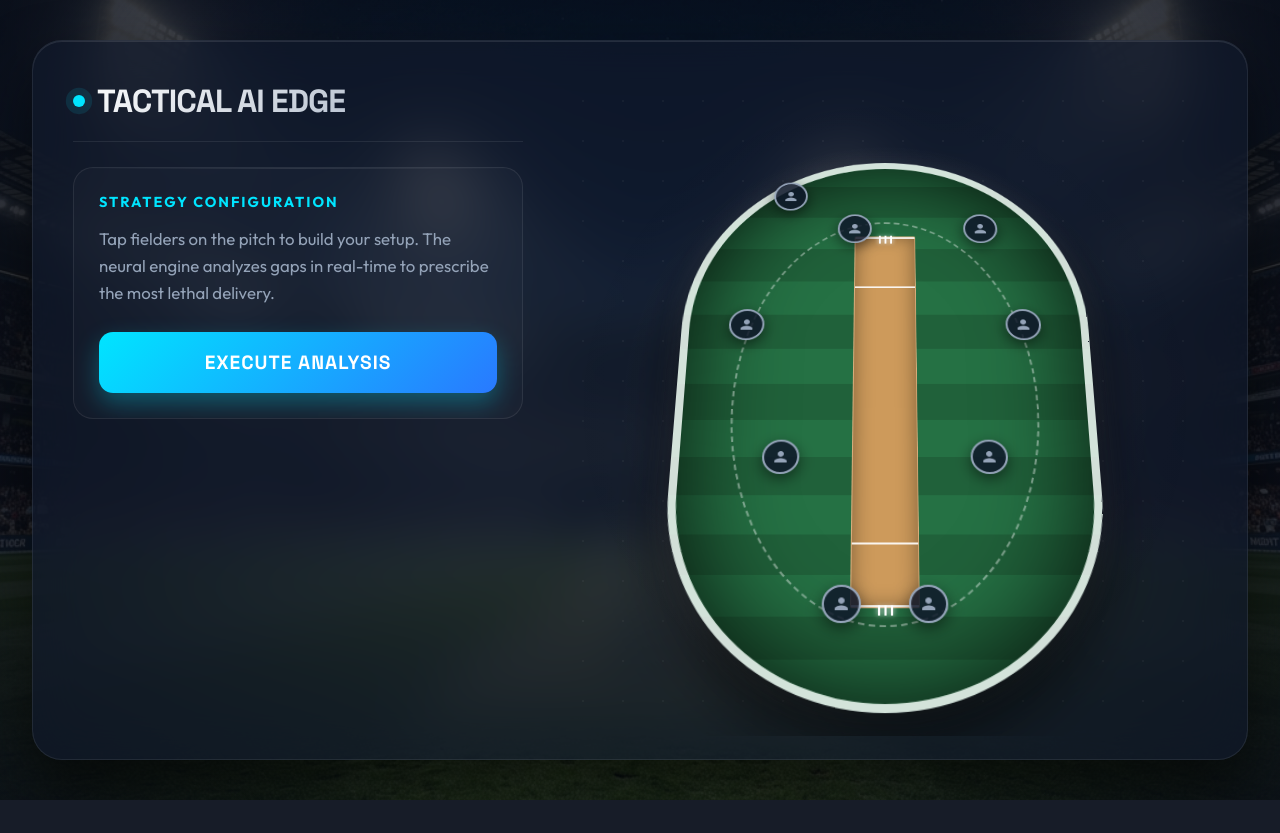
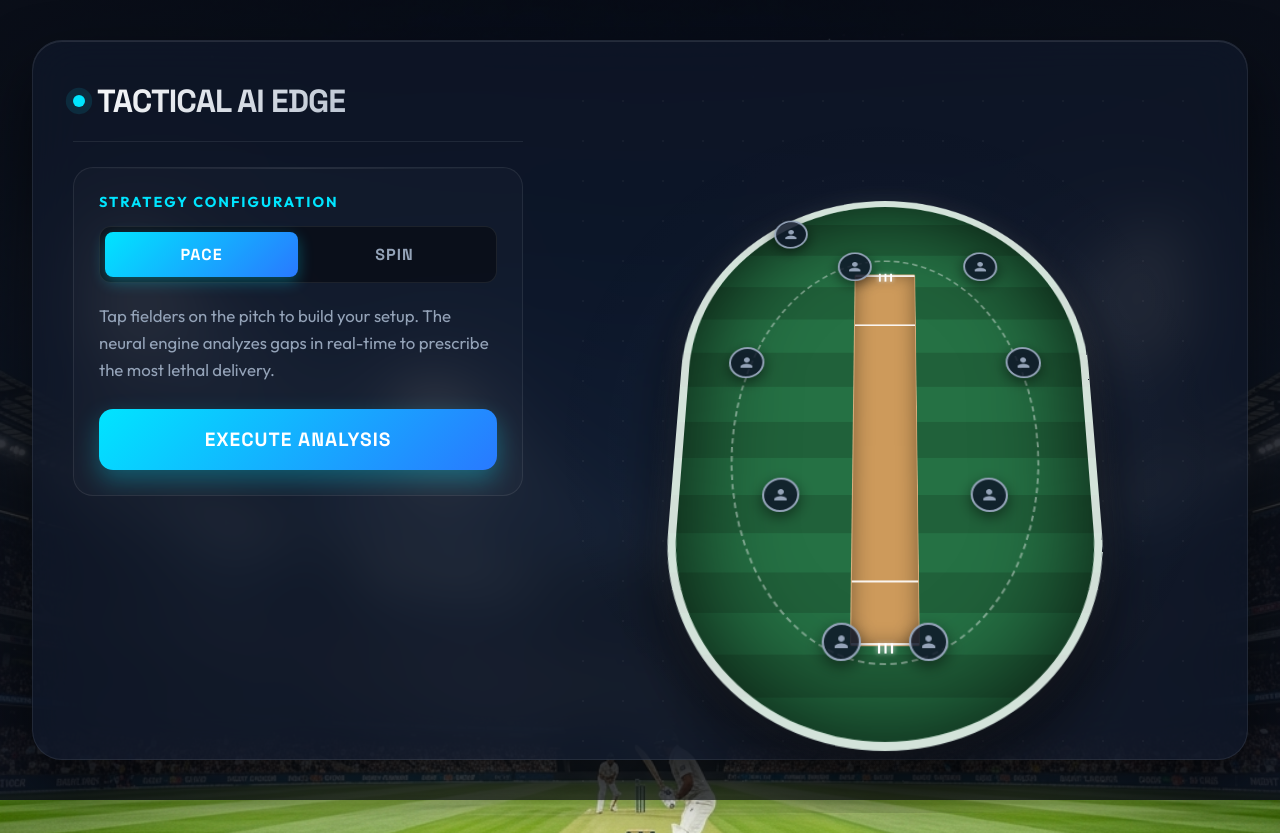
Before and after one commit to LokeshSivarathri/GDG-Vijaywada, a Flask app: page / in a window 1280 px wide. Before the commit the page ends 800 px from the top, so only its background shows below. Run offline with Flask 3, Linux system fonts and the light colour scheme.

Commit message:
Update ML model, agent, and web UI to support both Spin and Pace bowler predictions

```diff
--- a/app.py
+++ b/app.py
@@ -11,20 +11,34 @@
 def predict():
     data = request.json
     field_setup = data.get('field_setup', {})
-    prediction = predict_best_ball(field_setup)
+    bowler_type = data.get('bowler_type', 'pace')
+    prediction = predict_best_ball(field_setup, bowler_type=bowler_type)
 
     # Reasonings based on ml_model.py heuristics
     reasoning = ""
-    if prediction == 'Outswinger':
-        reasoning = "With a Slip and Point in place, an outswinger tempts the batsman to play away from the body, increasing the chance of an outside edge to the slip or a catch at point."
-    elif prediction == 'Bouncer':
-        reasoning = "Fine Leg and Square Leg are perfectly positioned for a hook or pull shot. A well-directed bouncer can surprise the batsman and result in a top edge caught in the deep."
-    elif prediction == 'Inswinger':
-        reasoning = "Mid Wicket and Mid On are ready to intercept flick or drive shots. An inswinger aimed at the stumps cramps the batsman for room, increasing chances for LBW or bowled."
-    elif prediction == 'Slower Ball':
-        reasoning = "Cover and Mid Off are present to catch the ball if it is driven early. A slower ball deceives the batsman's timing, often resulting in a catch in the cover region."
-    else:
-        reasoning = "This field setup is quite balanced. A solid 'Good Length' ball hitting the top of off-stump remains the most consistent wicket-taking delivery."
+
+    if bowler_type == 'pace':
+        if prediction == 'Outswinger':
+            reasoning = "With a Slip and Point in place, an outswinger tempts the batsman to play away from the body, increasing the chance of an outside edge to the slip or a catch at point."
+        elif prediction == 'Bouncer':
+            reasoning = "Fine Leg and Square Leg are perfectly positioned for a hook or pull shot. A well-directed bouncer can surprise the batsman and result in a top edge caught in the deep."
+        elif prediction == 'Inswinger':
+            reasoning = "Mid Wicket and Mid On are ready to intercept flick or drive shots. An inswinger aimed at the stumps cramps the batsman for room, increasing chances for LBW or bowled."
+        elif prediction == 'Slower Ball':
+            reasoning = "Cover and Mid Off are present to catch the ball if it is driven early. A slower ball deceives the batsman's timing, often resulting in a catch in the cover region."
+        else:
+            reasoning = "This field setup is quite balanced. A solid 'Good Length' ball hitting the top of off-stump remains the most consistent wicket-taking delivery."
+    else: # Spin
+        if prediction == 'Leg Break':
+            reasoning = "With a Slip and Point, a leg break turning away from the right-hander perfectly invites an outside edge or a cut straight to point."
+        elif prediction == 'Googly':
+            reasoning = "Mid Wicket and Square Leg are in place. A googly turning back into the right-hander will tempt them to play across the line, risking a catch in the leg side."
+        elif prediction == 'Flighted Delivery':
+            reasoning = "Cover and Mid Off are waiting for the drive. Tossing it up and giving it flight deceives the batsman in the air, creating a catching opportunity."
+        elif prediction == 'Arm Ball':
+            reasoning = "With Fine Leg and Third Man set, an arm ball that skids straight on can cramp the batsman for room and catch them off guard, potentially leading to a bowled or LBW."
+        else:
+            reasoning = "A standard off-break hitting the good length area provides a solid mix of economy and wicket-taking threat with this balanced field."
 
     return jsonify({
         'prediction': prediction,
@@ -32,4 +46,4 @@
     })
 
 if __name__ == '__main__':
-    app.run(debug=True, port=5000)
+    app.run(debug=True, port=5001)
--- a/cricket_agent/ml_model.py
+++ b/cricket_agent/ml_model.py
@@ -12,7 +12,7 @@
 def generate_synthetic_data(num_samples=1000):
     np.random.seed(42)
 
-    # 9 fielding positions
+    # 9 fielding positions + Bowler Type
     data = {
         'Slip': np.random.randint(0, 2, num_samples),
         'Third Man': np.random.randint(0, 2, num_samples),
@@ -23,25 +23,36 @@
         'Mid Wicket': np.random.randint(0, 2, num_samples),
         'Square Leg': np.random.randint(0, 2, num_samples),
         'Fine Leg': np.random.randint(0, 2, num_samples),
+        'Bowler_Type': np.random.randint(0, 2, num_samples), # 0 for Pace, 1 for Spin
     }
 
     df = pd.DataFrame(data)
 
-    # Logic to determine best ball based on field
+    # Logic to determine best ball based on field and bowler type
     targets = []
     for _, row in df.iterrows():
-        # Heuristics for synthetic data based on cricket logic for Pace Bowlers
-        if row['Slip'] == 1 and row['Point'] == 1:
-            targets.append('Outswinger') # Try to get caught behind or in slips/point
-        elif row['Fine Leg'] == 1 and row['Square Leg'] == 1:
-            targets.append('Bouncer') # Trap for the hook/pull shot
-        elif row['Mid Wicket'] == 1 and row['Mid On'] == 1:
-            targets.append('Inswinger') # Attack stumps, cramp room
-        elif row['Mid Off'] == 1 and row['Cover'] == 1:
-            targets.append('Slower Ball') # Tempting drive
-        else:
-            # Default or balanced
-            targets.append('Good Length') # Standard wicket-taking delivery
+        if row['Bowler_Type'] == 0: # Pace
+            if row['Slip'] == 1 and row['Point'] == 1:
+                targets.append('Outswinger') # Try to get caught behind or in slips/point
+            elif row['Fine Leg'] == 1 and row['Square Leg'] == 1:
+                targets.append('Bouncer') # Trap for the hook/pull shot
+            elif row['Mid Wicket'] == 1 and row['Mid On'] == 1:
+                targets.append('Inswinger') # Attack stumps, cramp room
+            elif row['Mid Off'] == 1 and row['Cover'] == 1:
+                targets.append('Slower Ball') # Tempting drive
+            else:
+                targets.append('Good Length') # Standard wicket-taking delivery
+        else: # Spin
+            if row['Slip'] == 1 and row['Point'] == 1:
+                targets.append('Leg Break') # Turning away, inviting the outside edge
+            elif row['Mid Wicket'] == 1 and row['Square Leg'] == 1:
+                targets.append('Googly') # Surprise variation turning in
+            elif row['Mid Off'] == 1 and row['Cover'] == 1:
+                targets.append('Flighted Delivery') # Tempting the batsman to step out
+            elif row['Fine Leg'] == 1 and row['Third Man'] == 1:
+                targets.append('Arm Ball') # Skidding straight, cramping for room
+            else:
+                targets.append('Off Break') # Standard spin delivery
 
     df['Target'] = targets
     return df
@@ -76,9 +87,10 @@
 
     print(f"Model saved to {MODEL_PATH}")
 
-def predict_best_ball(field_setup):
+def predict_best_ball(field_setup, bowler_type='pace'):
     """
     field_setup: dict of fielder positions, e.g., {'Slip': 1, 'Point': 1, ...}
+    bowler_type: string, either 'pace' or 'spin'
     Returns predicted ball type.
     """
     if not os.path.exists(MODEL_PATH):
@@ -90,12 +102,14 @@
         le = pickle.load(f)
 
     # Default positions to 0 if not provided
-    features = ['Slip', 'Third Man', 'Point', 'Cover', 'Mid Off', 'Mid On', 'Mid Wicket', 'Square Leg', 'Fine Leg']
+    features = ['Slip', 'Third Man', 'Point', 'Cover', 'Mid Off', 'Mid On', 'Mid Wicket', 'Square Leg', 'Fine Leg', 'Bowler_Type']
     input_data = {f: 0 for f in features}
 
     for k, v in field_setup.items():
         if k in input_data:
             input_data[k] = v
+
+    input_data['Bowler_Type'] = 1 if bowler_type.lower() == 'spin' else 0
 
     df_input = pd.DataFrame([input_data])
     prediction_encoded = model.predict(df_input)
--- a/templates/index.html
+++ b/templates/index.html
@@ -175,6 +175,41 @@
 
         .btn-predict:active {
             transform: translateY(1px);
+        }
+
+        /* Bowler Toggle */
+        .bowler-toggle {
+            display: flex;
+            background: rgba(0,0,0,0.4);
+            padding: 5px;
+            border-radius: 12px;
+            margin-bottom: 20px;
+            border: 1px solid var(--glass-border);
+        }
+
+        .bowler-option {
+            flex: 1;
+            text-align: center;
+            padding: 12px;
+            cursor: pointer;
+            border-radius: 8px;
+            font-family: 'Space Grotesk', sans-serif;
+            font-weight: 700;
+            font-size: 1rem;
+            color: var(--text-muted);
+            transition: all 0.3s ease;
+            text-transform: uppercase;
+            letter-spacing: 1px;
+        }
+
+        .bowler-option:hover {
+            color: var(--text-main);
+        }
+
+        .bowler-option.active {
+            background: linear-gradient(135deg, var(--primary), var(--secondary));
+            color: #fff;
+            box-shadow: 0 5px 15px rgba(0, 229, 255, 0.3);
         }
 
         /* Results Panel */
@@ -494,6 +529,12 @@
 
             <div class="panel">
                 <div class="title">Strategy Configuration</div>
+
+                <div class="bowler-toggle" id="bowlerToggle">
+                    <div class="bowler-option active" data-type="pace">Pace</div>
+                    <div class="bowler-option" data-type="spin">Spin</div>
+                </div>
+
                 <p class="desc">Tap fielders on the pitch to build your setup. The neural engine analyzes gaps in real-time to prescribe the most lethal delivery.</p>
 
                 <button class="btn-predict" id="predictBtn">Execute Analysis</button>
@@ -598,6 +639,18 @@
         const probBar = document.getElementById('probBar');
         const probValue = document.getElementById('probValue');
 
+        let currentBowlerType = 'pace';
+
+        // Bowler Toggle Logic
+        const bowlerOptions = document.querySelectorAll('.bowler-option');
+        bowlerOptions.forEach(opt => {
+            opt.addEventListener('click', () => {
+                bowlerOptions.forEach(o => o.classList.remove('active'));
+                opt.classList.add('active');
+                currentBowlerType = opt.getAttribute('data-type');
+            });
+        });
+
         predictBtn.addEventListener('click', async () => {
             // UI Loading State
             predictBtn.style.display = 'none';
@@ -610,7 +663,10 @@
                 const response = await fetch('/predict', {
                     method: 'POST',
                     headers: { 'Content-Type': 'application/json' },
-                    body: JSON.stringify({ field_setup: fieldSetup })
+                    body: JSON.stringify({
+                        field_setup: fieldSetup,
+                        bowler_type: currentBowlerType
+                    })
                 });
 
                 const data = await response.json();
```
Also changed, not shown: cricket_agent/agent.py (+48 -25 lines), 2 other files.
